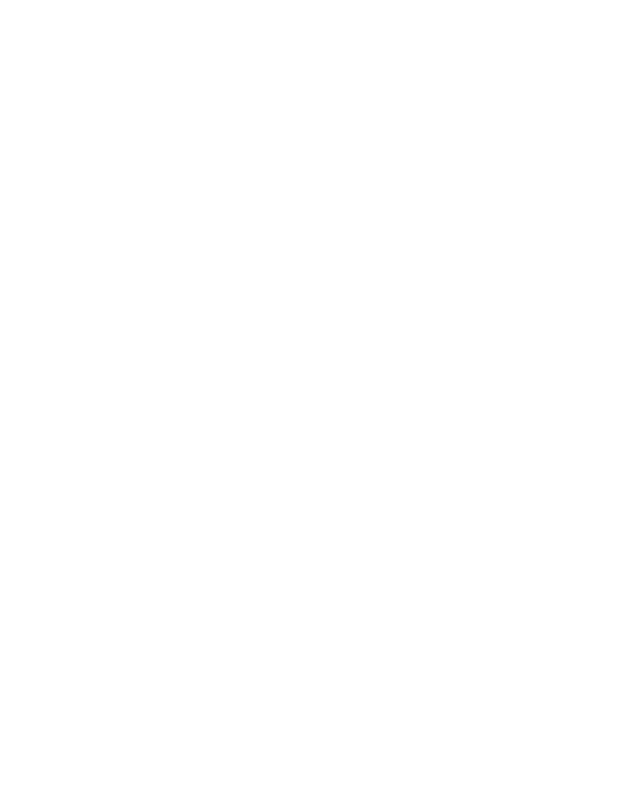
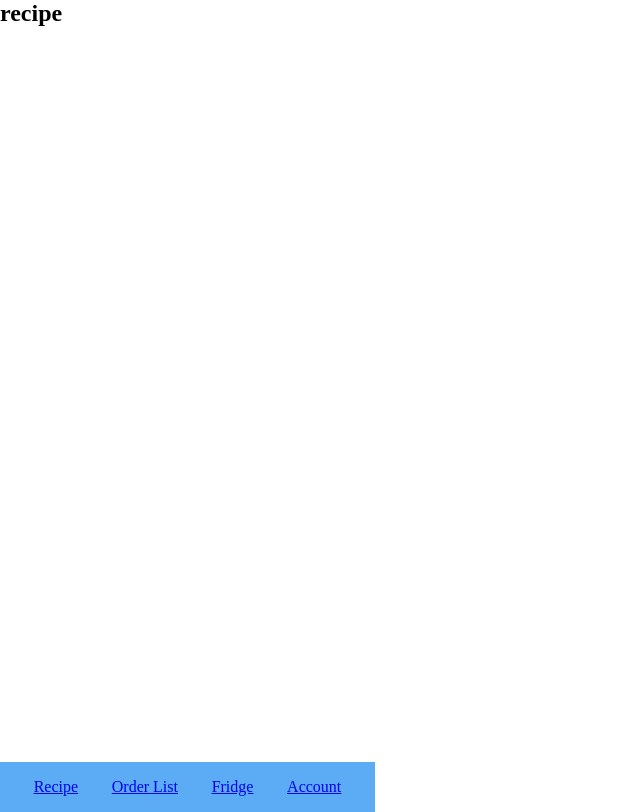
Before and after one commit to A1101101IR/FridgeEase, a React (Create React App) app: page /recipe in a window 1280 px wide. Before the commit this address had no page. Shown: the whole page, without its empty margins (0-640 px from the left). Built offline with nearby package versions, Linux system fonts and the light colour scheme.

Commit message:
created new components and navbar.

```diff
--- a/src/App.js
+++ b/src/App.js
@@ -1,13 +1,25 @@
 import { Routes, Route } from "react-router-dom";
+import Account from "./components/account";
+import Fridge from "./components/fridge";
+import Navigation from "./components/navigation";
+import OrderList from "./components/orderList";
+import Recipe from "./components/recipe";
 import Main from "./main";
 
 function App() {
   return (
-    <>
-      <Routes>
-        <Route path="/" element={<Main />}></Route>
-      </Routes>
-    </>
+    <div className="container">
+      <section className="main">
+        <Routes>
+          <Route path="/" element={<Main />}></Route>
+          <Route path="/fridge" element={<Fridge />}></Route>
+          <Route path="/account" element={<Account />}></Route>
+          <Route path="/orderList" element={<OrderList />}></Route>
+          <Route path="/recipe" element={<Recipe />}></Route>
+        </Routes>
+      </section>
+      <Navigation />
+    </div>
   );
 }
 
--- /dev/null
+++ b/src/components/account.js
@@ -0,0 +1,5 @@
+const Account = () => {
+  return <h1>min sida</h1>;
+};
+
+export default Account;
--- /dev/null
+++ b/src/components/fridge.js
@@ -0,0 +1,5 @@
+const Fridge = () => {
+  return <h1>Fridge</h1>;
+};
+
+export default Fridge;
--- /dev/null
+++ b/src/components/navigation.js
@@ -0,0 +1,23 @@
+import { Link, useNavigate } from "react-router-dom";
+const Navigation = () => {
+  return (
+    <section className="navbar">
+      <nav>
+        <Link to="/recipe" className="link">
+          Recipe
+        </Link>
+        <Link to="/orderList" className="link">
+          Order List
+        </Link>
+        <Link to="/fridge" className="link">
+          Fridge
+        </Link>
+        <Link to="/account" className="link">
+          Account
+        </Link>
+      </nav>
+    </section>
+  );
+};
+
+export default Navigation;
--- /dev/null
+++ b/src/components/orderList.js
@@ -0,0 +1,5 @@
+const OrderList = () => {
+  return <h1>OrderList</h1>;
+};
+
+export default OrderList;
--- /dev/null
+++ b/src/components/recipe.js
@@ -0,0 +1,5 @@
+const Recipe = () => {
+  return <h1>recipe</h1>;
+};
+
+export default Recipe;
--- a/src/index.scss
+++ b/src/index.scss
@@ -0,0 +1,27 @@
+
+* {
+  margin: 0;
+  padding: 0;
+}
+.container {
+  max-width: 375px;
+  max-height: 812px;
+  display: flex;
+  justify-content: flex-start;
+  flex-direction: column;
+}
+.navbar {
+  min-height: 50px;
+  background-color: rgb(91, 172, 244);
+  display: flex;
+  justify-content: center;
+  align-items: center;
+  nav {
+    width: 100%;
+    display: flex;
+    justify-content: space-evenly;
+  }
+}
+.main {
+  height: calc(812px - 50px);
+}
```
